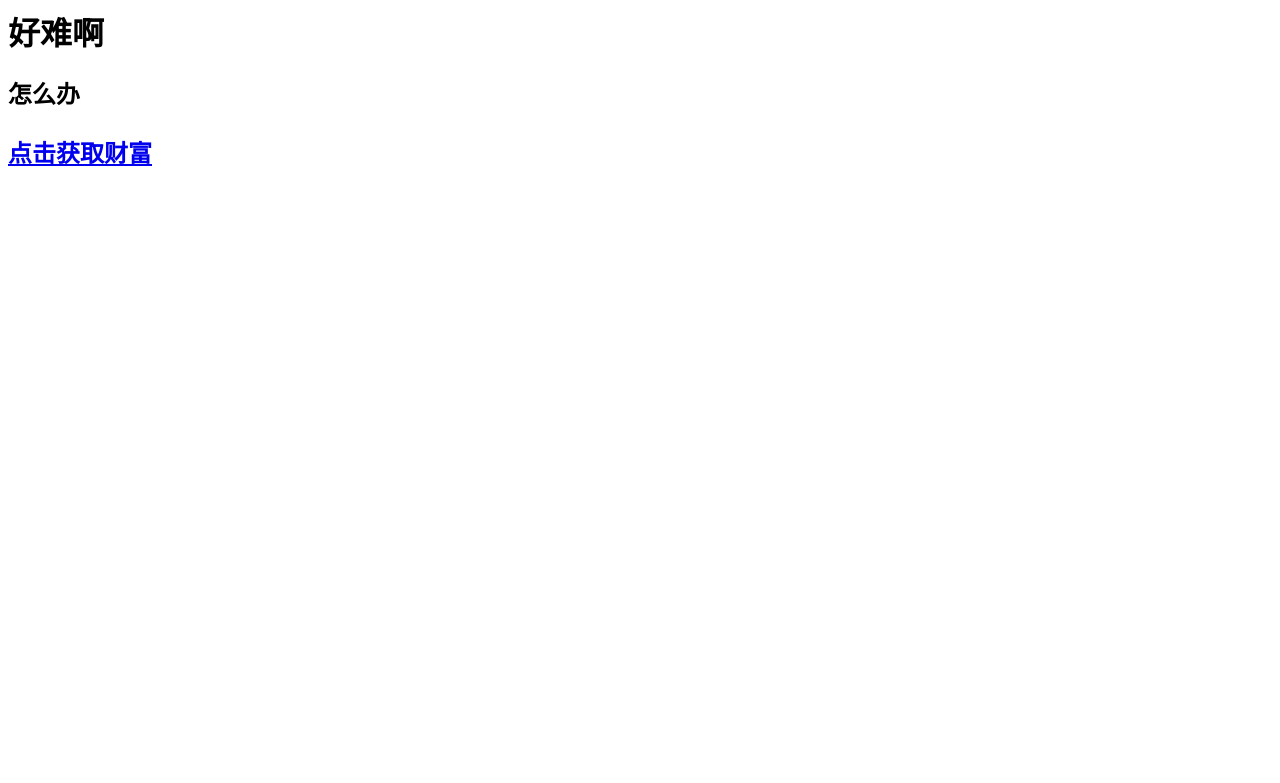
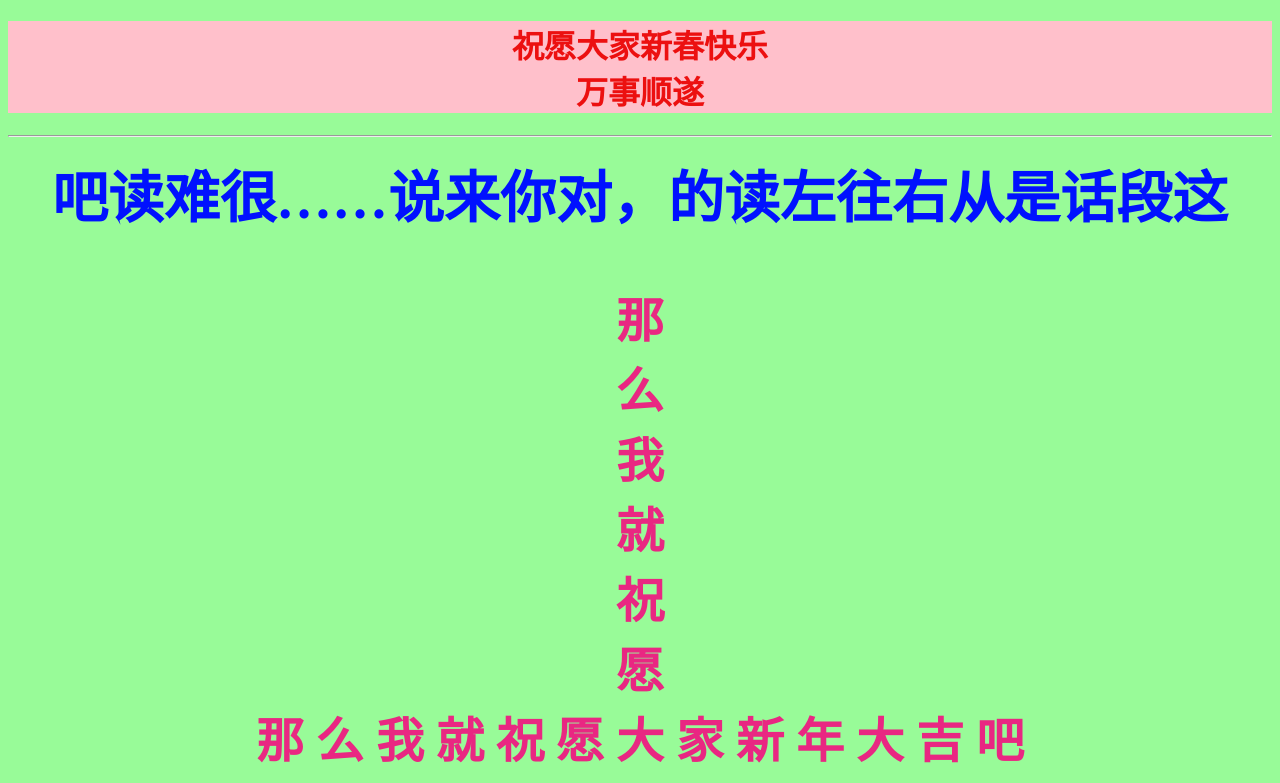
Before and after one commit to XiaoShaYu123a/work, a plain HTML site: page index.html in a window 1280 px wide. Shown: the top 783 px of the page. Drawn offline with Linux system fonts and the light colour scheme.

Commit message:
重新制作

```diff
--- a/index.html
+++ b/index.html
@@ -1,14 +1,37 @@
+<!DOCTYPE html>
 <html>
     <head>
-        <title>关于我在学习html的这件事
-            </title>
+        <title>小鲨鱼祝您新春快乐</title>
+        <!--此处代表标题-->
+        <style>
+            h1{
+                color: rgb(236, 16, 16);
+                text-align: center;
+            }
+            p{
+                color: steelblue;
+                text-align:center
+            }
+        </style>
+        <!--style代表设置下文文字形态-->
     </head>
-    <body>
-        <h1>好难啊
-        <h2>怎么办
-<p>
-    <strong>
-        <a href="http://www.baidu.com" target="_self" rel="noopener noreferrer">点击获取财富</a>
-        </strong>
- </p>
-</body>
+    <body style="background-color: palegreen;">
+        <h1 style="background-color: pink;">
+            祝愿大家新春快乐
+            <br/>
+            万事顺遂</h1>
+        <hr/>
+        <p>
+            <bdo dir="rtl"><b style="color: rgb(0, 17, 255);font-size:350%;">这段话是从右往左读的，对你来说……很难读吧</b> </bdo>
+        </p>
+        <p style="color: rgb(233, 39, 130);font-size: 300%;">
+            <b>那<br/>么<br/>我<br/>就<br/>祝<br/>愿<br/>那 么 我 就 祝 愿 大 家 新 年 大 吉 吧<br/>家<br/>新<br/>年<br/>大<br/>吉<br/>吧</b>
+        </p>
+        <p>
+        如果你看到了这行字 请立即前往以下页面<br/>
+        <a href="https://space.bilibili.com/3012464">点击转到</a><br/>
+        <a href="https://space.bilibili.com/3012464" target="_blank"> <b style="color:yellow;font-size: 1000%;;">点击跳转</b></a>
+        </p>
+        <pre style="font-size: 100%;text-align: end;color:navy"><strong>小  鲨  鱼</strong><br/>1426550847@qq.com<br/>制作于2022.1.31</pre>
+    </body><!---body代表文章主体，是一个html文件应该有的东西-->
+</html>
```
